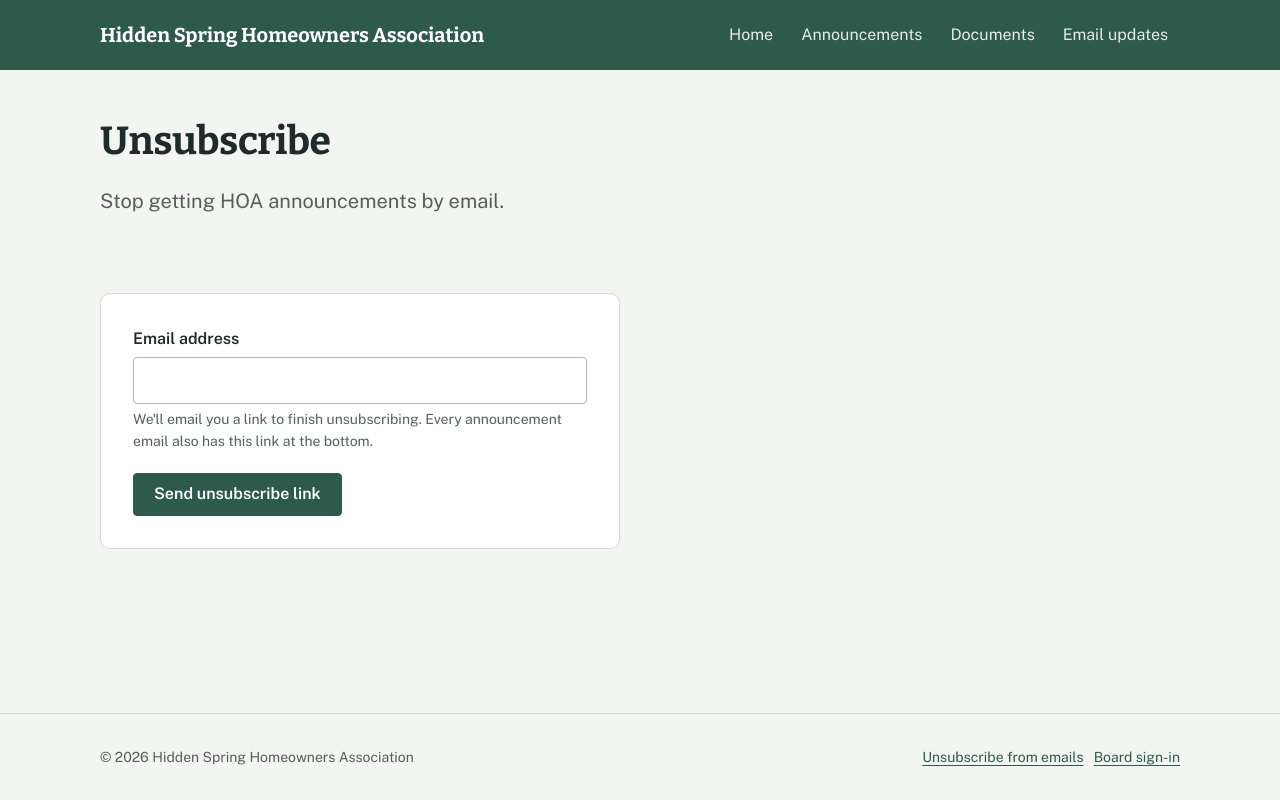
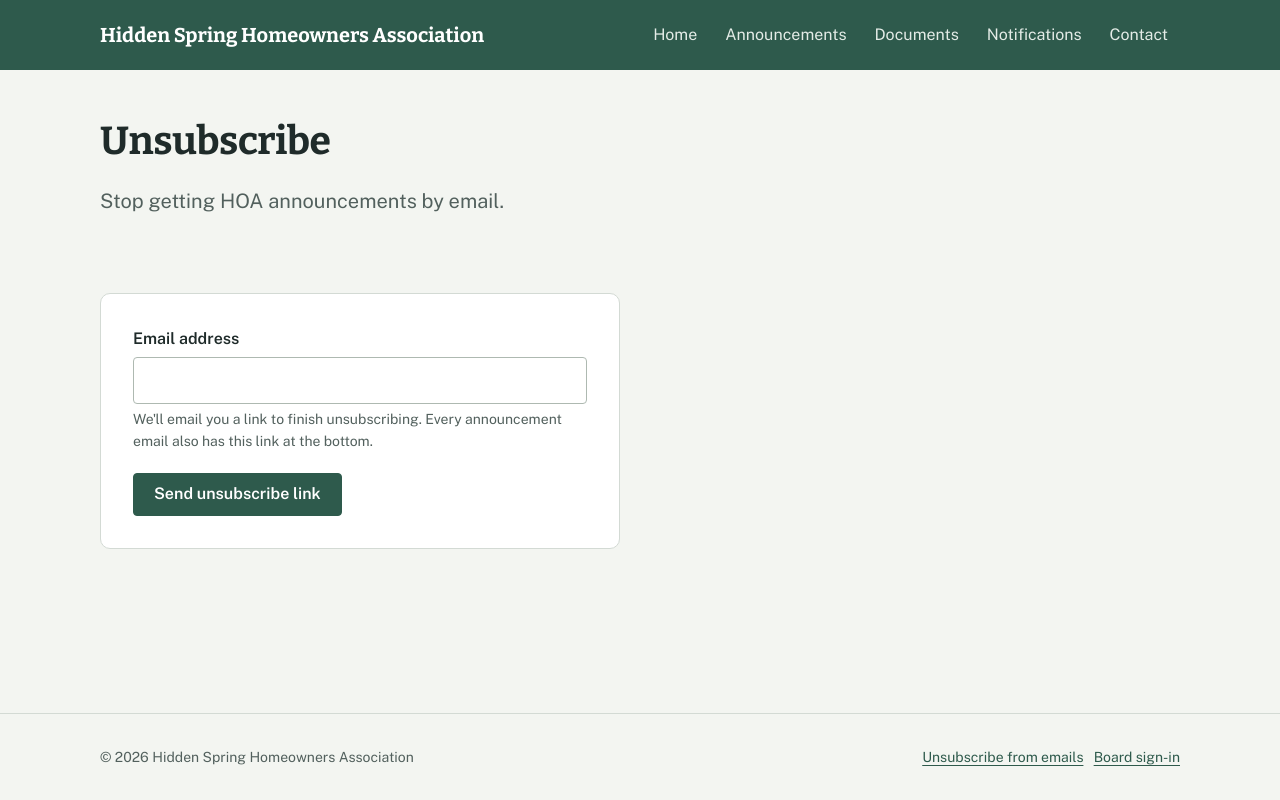
Before and after one commit to hoa-glitch/HiddenSpring, a plain HTML site: page site/unsubscribe.html in a window 1280 px wide. Drawn offline with nearby package versions, Linux system fonts and the light colour scheme.

Commit message:
Update unsubscribe.html

```diff
--- a/site/unsubscribe.html
+++ b/site/unsubscribe.html
@@ -22,7 +22,8 @@
         <li><a href="index.html">Home</a></li>
         <li><a href="announcements.html">Announcements</a></li>
         <li><a href="documents.html">Documents</a></li>
-        <li><a href="subscribe.html">Email updates</a></li>
+        <li><a href="subscribe.html">Notifications</a></li>
+          <li><a href="contact.html">Contact</a></li>
         </ul>
       </nav>
     </div>
```
